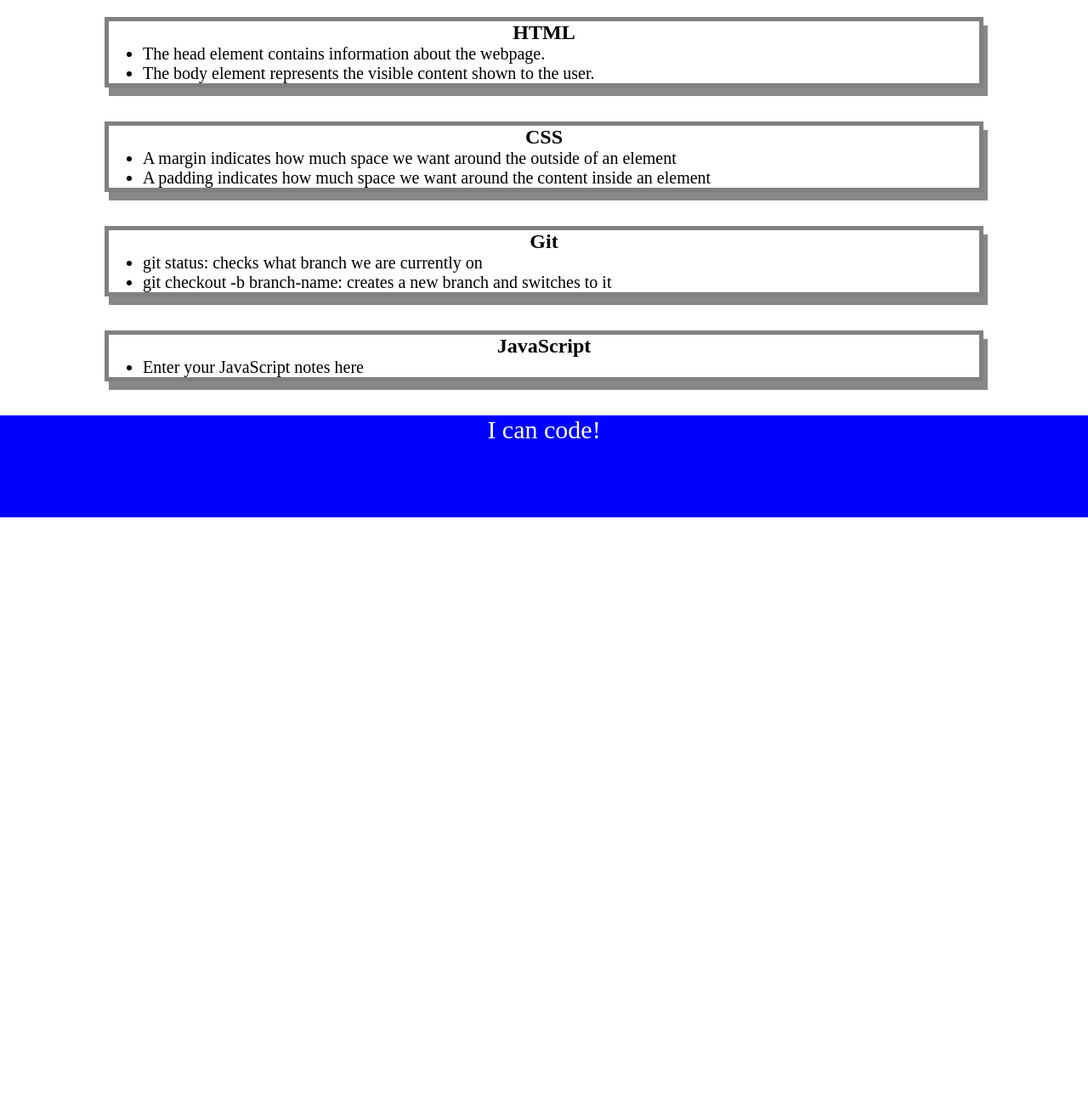
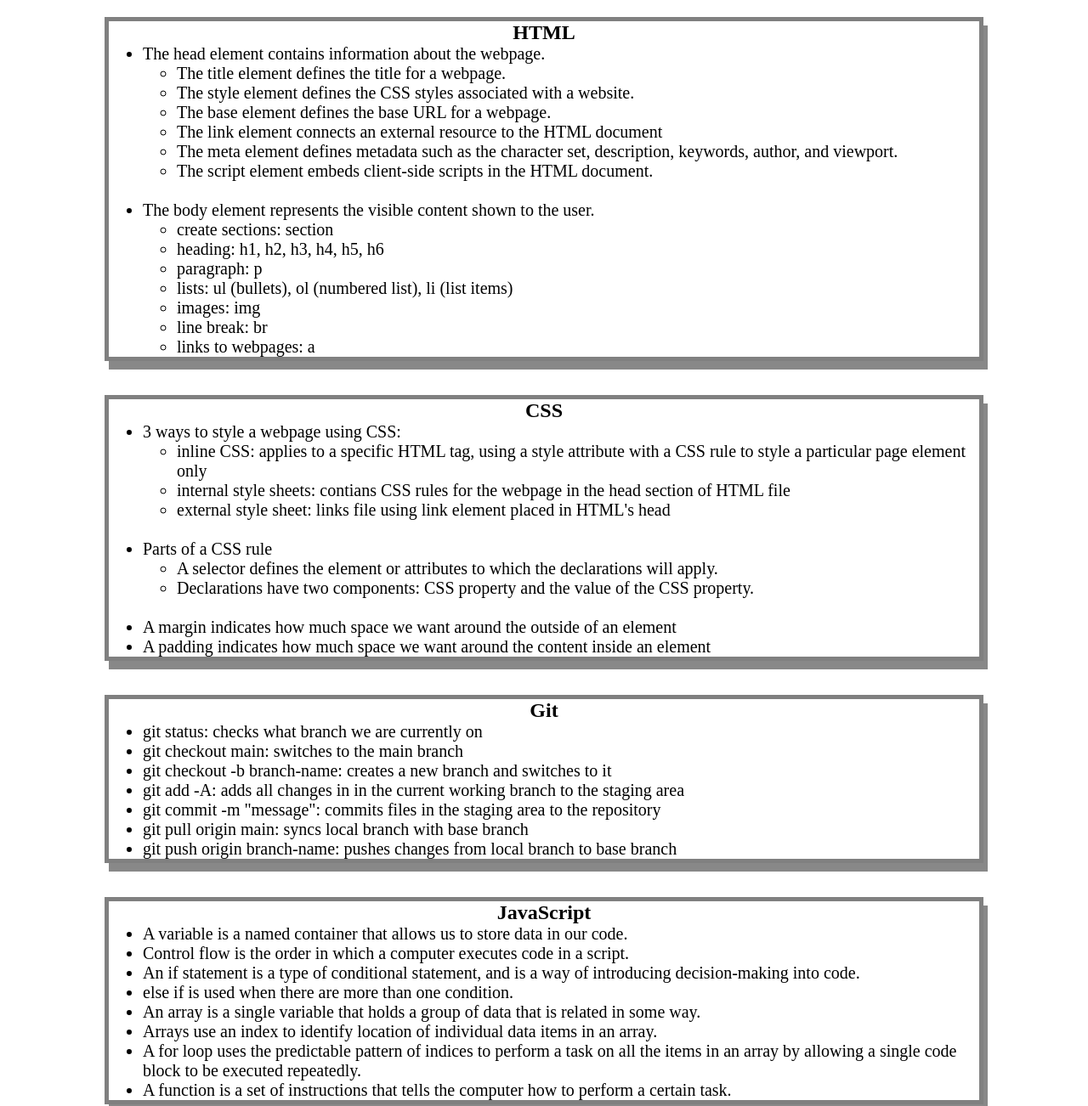
Before and after one commit to graceee96/prework-study-guide, a plain HTML site: page index.html in a window 1280 px wide. Shown: the part 140-1442 px from the top of the page at 85% size. Before the commit the page ends 800 px from the top, so only its background shows below. Drawn offline with Linux system fonts and the light colour scheme.

Commit message:
revised index.html & script.js

```diff
--- a/assets/script.js
+++ b/assets/script.js
@@ -2,23 +2,19 @@ var topics = ['HTML', 'CSS', 'Git', 'JavaScript'];
 var randomTopic = topics[Math.floor(Math.random() * topics.length)];
 
 function listTopics() {
-    for (var x = 0; x < topics.length; x++) {
+  for (var x=0; x < topics.length;x++) {
     console.log(topics[x]);
   }
 }
 
-for (var x = 0; x < topics.length; x++) {
-    console.log(topics[x]);
-   }
-
 function selectTopic() {
-if (topic === 'HTML') {
+  if (randomTopic === 'HTML') {
     console.log("Let's study HTML!");
-} else if (topic === 'CSS') {
-  console.log("Let's study CSS!");
-} else if (topic === 'Git') {
-  console.log("Let's study Git!");
-} else if (topic === 'JavaScript') {
+  } else if (randomTopic === 'CSS') {
+    console.log("Let's study CSS!")
+  } else if (randomTopic === 'Git') {
+    console.log("Let's Study Git!");
+  } else if (randomTopic === 'JavaScript') {
     console.log("Let's study JavaScript!");
   } else {
     console.log('Please try again!');
@@ -27,5 +23,5 @@ if (topic === 'HTML') {
 
 console.log('Here are the topics we learned through Prework:');
 listTopics();
-console.log('Which topic should we study first?');
+console.log('Which topic should we study firts?');
 selectTopic();
--- a/index.html
+++ b/index.html
@@ -18,13 +18,44 @@
         <h2>HTML</h2>
         <ul>
           <li>The head element contains information about the webpage.</li>
+          <ul>
+            <li>The title element defines the title for a webpage.</li>
+            <li>The style element defines the CSS styles associated with a website.</li>
+            <li>The base element defines the base URL for a webpage.</li>
+            <li>The link element connects an external resource to the HTML document</li>
+            <li>The meta element defines metadata such as the character set, description, keywords, author, and viewport.</li>
+            <li>The script element embeds client-side scripts in the HTML document.</li>
+          </ul>
+          <br />
           <li>The body element represents the visible content shown to the user.</li>
+          <ul>
+            <li>create sections: section</li>
+            <li>heading: h1, h2, h3, h4, h5, h6</li>
+            <li>paragraph: p</li>
+            <li>lists: ul (bullets), ol (numbered list), li (list items)</li>
+            <li>images: img</li>
+            <li>line break: br</li>
+            <li>links to webpages: a</li>
+          </ul>
         </ul>
       </section>
 
       <section class="card" id="css-section">
         <h2>CSS</h2>
         <ul>
+          <li>3 ways to style a webpage using CSS:</li>
+          <ul>
+            <li>inline CSS: applies to a specific HTML tag, using a style attribute with a CSS rule to style a particular page element only</li>
+            <li>internal style sheets: contians CSS rules for the webpage in the head section of HTML file</li>
+            <li>external style sheet: links file using link element placed in HTML's head</li>
+          </ul>
+          <br />
+          <li>Parts of a CSS rule</li>
+          <ul>
+            <li>A selector defines the element or attributes to which the declarations will apply.</li>
+            <li>Declarations have two components: CSS property and the value of the CSS property.</li>
+          </ul>
+          <br />
           <li>A margin indicates how much space we want around the outside of an element</li>
           <li>A padding indicates how much space we want around the content inside an element</li>
         </ul>
@@ -34,14 +65,26 @@
         <h2>Git</h2>
         <ul>
           <li>git status: checks what branch we are currently on</li>
+          <li>git checkout main: switches to the main branch</li>
           <li>git checkout -b branch-name: creates a new branch and switches to it</li>
+          <li>git add -A: adds all changes in in the current working branch to the staging area</li>
+          <li>git commit -m "message": commits files in the staging area to the repository</li>
+          <li>git pull origin main: syncs local branch with base branch</li>
+          <li>git push origin branch-name: pushes changes from local branch to base branch</li>
         </ul>
       </section>
 
       <section class="card" id="javascript-section">
         <h2>JavaScript</h2>
         <ul>
-          <li>Enter your JavaScript notes here</li>
+          <li>A variable is a named container that allows us to store data in our code.</li>
+          <li>Control flow is the order in which a computer executes code in a script.</li>
+          <li>An if statement is a type of conditional statement, and is a way of introducing decision-making into code.</li>
+          <li>else if is used when there are more than one condition.</li>
+          <li>An array is a single variable that holds a group of data that is related in some way.</li>
+          <li>Arrays use an index to identify location of individual data items in an array.</li>
+          <li>A for loop uses the predictable pattern of indices to perform a task on all the items in an array by allowing a single code block to be executed repeatedly.</li>
+          <li>A function is a set of instructions that tells the computer how to perform a certain task.</li>
         </ul>
       </section>
 
```
Lines whose indentation alone changed are shown as unchanged.
